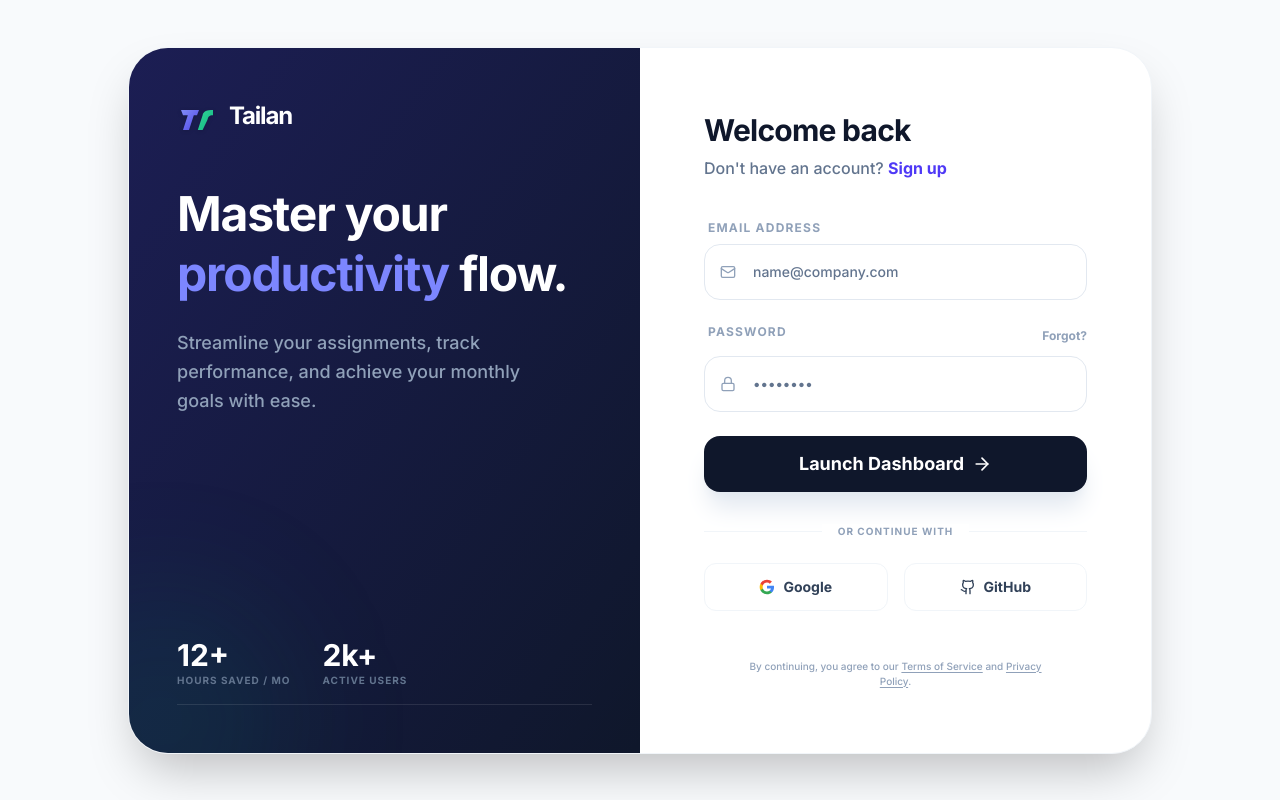
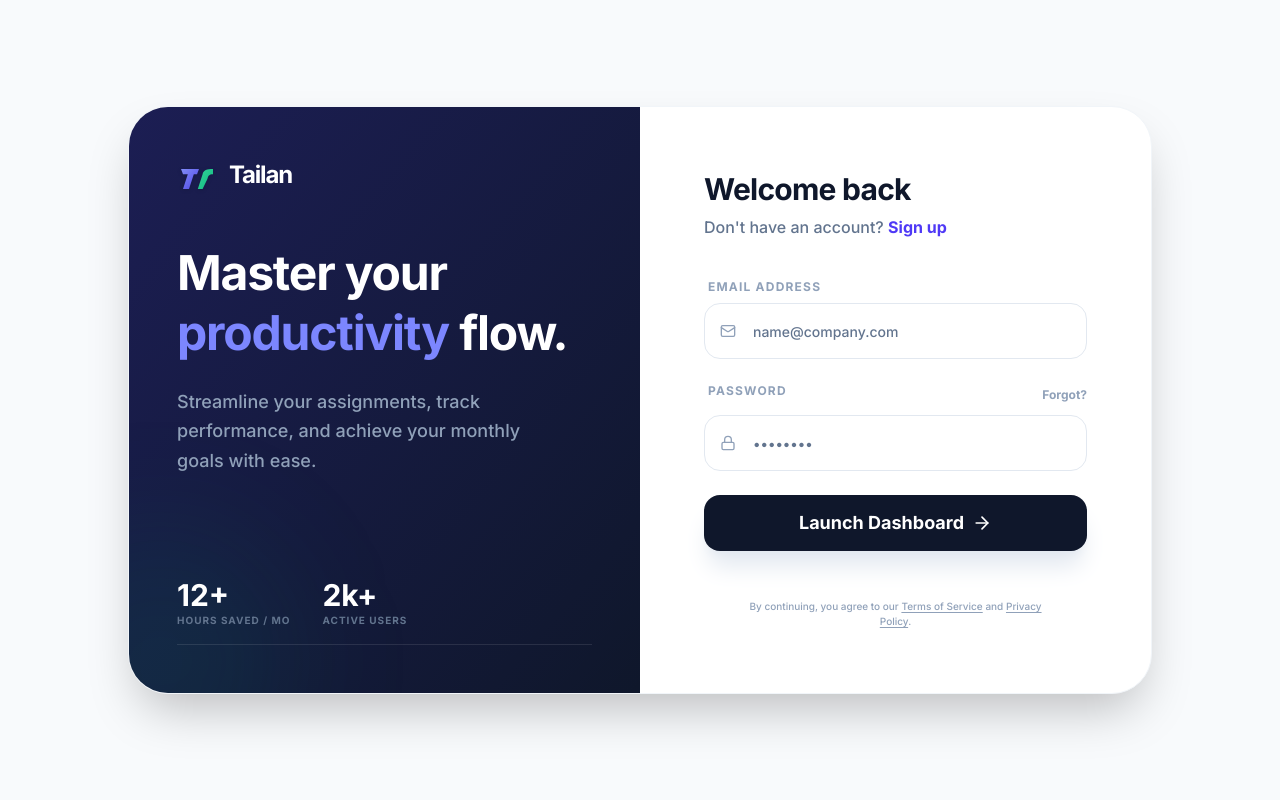
Before and after one commit to batbold-a/Tailan, a React (Vite) app: page /auth in a window 1280 px wide. Built offline with nearby package versions, Linux system fonts and the light colour scheme; no server answers.

Commit message:
Remove social logins from Auth page

```diff
--- a/src/pages/Auth.tsx
+++ b/src/pages/Auth.tsx
@@ -1,7 +1,7 @@
 import React from 'react';
 import { supabase } from '../lib/supabase';
 import { Button, Input, Label, Card } from '../components/UI';
-import { CalendarRange, Mail, Lock, Loader2, ArrowRight, Github } from 'lucide-react';
+import { CalendarRange, Mail, Lock, Loader2, ArrowRight } from 'lucide-react';
 import { useTranslation, Trans } from 'react-i18next';
 import { motion, AnimatePresence } from 'motion/react';
 import { useNavigate, useSearchParams } from 'react-router-dom';
@@ -14,7 +14,6 @@
   const [email, setEmail] = React.useState('');
   const [password, setPassword] = React.useState('');
   const [loading, setLoading] = React.useState(false);
-  const [oauthLoading, setOauthLoading] = React.useState(false);
   const [error, setError] = React.useState<string | null>(null);
 
   React.useEffect(() => {
@@ -59,25 +58,6 @@
       setError(err.message);
     } finally {
       setLoading(false);
-    }
-  };
-
-  const handleGoogleSignIn = async () => {
-    setOauthLoading(true);
-    setError(null);
-
-    try {
-      const { error } = await supabase.auth.signInWithOAuth({
-        provider: 'google',
-        options: {
-          redirectTo: `${window.location.origin}/auth`
-        }
-      });
-
-      if (error) throw error;
-    } catch (err: any) {
-      setError(err.message);
-      setOauthLoading(false);
     }
   };
 
@@ -243,38 +223,6 @@
               </Button>
             </form>
 
-            <div className="mt-8">
-              <div className="relative flex items-center justify-center mb-6">
-                <div className="absolute inset-0 flex items-center">
-                  <div className="w-full border-t border-slate-100"></div>
-                </div>
-                <span className="relative px-4 bg-white text-[10px] font-black uppercase tracking-widest text-slate-400">
-                  {t('auth.social_continue')}
-                </span>
-              </div>
-
-              <div className="grid grid-cols-2 gap-4">
-                <button
-                  type="button"
-                  onClick={handleGoogleSignIn}
-                  disabled={loading || oauthLoading}
-                  className="flex items-center justify-center h-12 rounded-xl border border-slate-100 hover:bg-slate-50 transition-colors gap-2 text-sm font-bold text-slate-700 disabled:cursor-not-allowed disabled:opacity-60"
-                >
-                  <svg className="w-4 h-4" viewBox="0 0 24 24">
-                    <path d="M22.56 12.25c0-.78-.07-1.53-.2-2.25H12v4.26h5.92c-.26 1.37-1.04 2.53-2.21 3.31v2.77h3.57c2.08-1.92 3.28-4.74 3.28-8.09z" fill="#4285F4"/>
-                    <path d="M12 23c2.97 0 5.46-.98 7.28-2.66l-3.57-2.77c-.98.66-2.23 1.06-3.71 1.06-2.86 0-5.29-1.93-6.16-4.53H2.18v2.84C3.99 20.53 7.7 23 12 23z" fill="#34A853"/>
-                    <path d="M5.84 14.09c-.22-.66-.35-1.36-.35-2.09s.13-1.43.35-2.09V7.07H2.18C1.43 8.55 1 10.22 1 12s.43 3.45 1.18 4.93l3.66-2.84z" fill="#FBBC05"/>
-                    <path d="M12 5.38c1.62 0 3.06.56 4.21 1.64l3.15-3.15C17.45 2.09 14.97 1 12 1 7.7 1 3.99 3.47 2.18 7.07l3.66 2.84c.87-2.6 3.3-4.53 6.16-4.53z" fill="#EA4335"/>
-                  </svg>
-                  {oauthLoading ? <Loader2 className="w-4 h-4 animate-spin" /> : 'Google'}
-                </button>
-                <button className="flex items-center justify-center h-12 rounded-xl border border-slate-100 hover:bg-slate-50 transition-colors gap-2 text-sm font-bold text-slate-700">
-                  <Github className="w-4 h-4" />
-                  GitHub
-                </button>
-              </div>
-            </div>
-
             <footer className="mt-12 text-center text-[10px] font-medium text-slate-400 px-8">
               {t('auth.footer_text')}{' '}
               <a href="#" className="underline underline-offset-2 hover:text-indigo-600 transition-colors">{t('auth.footer_terms')}</a> {t('auth.footer_and')}{' '}
```
